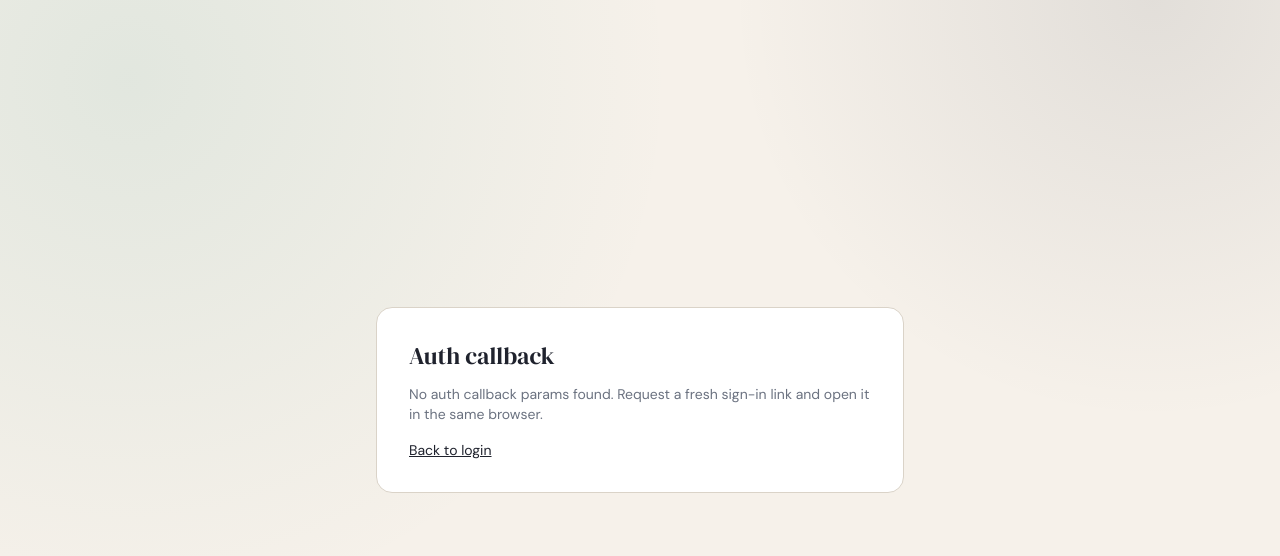
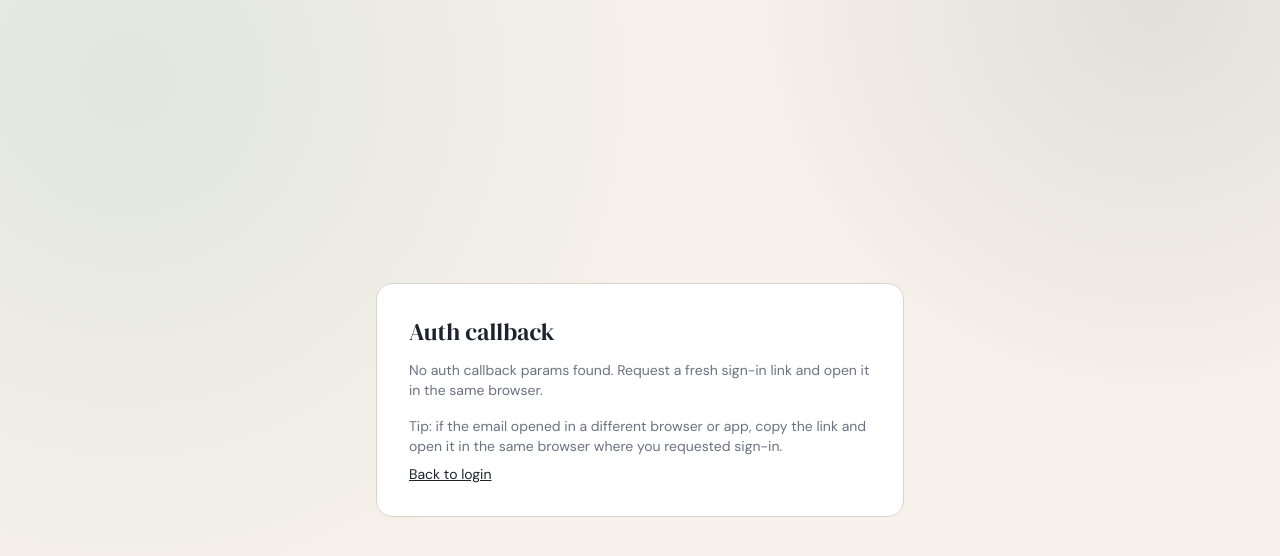
Before and after one commit to ccicm/NPEstudyclub, a Next.js app in the folder npe-web/: page /auth/callback in a window 1280 px wide. Shown: the top 556 px of the page. Built offline with nearby package versions, Linux system fonts and the light colour scheme; no server answers.

Commit message:
loginability

```diff
--- a/npe-web/app/auth/callback/_components/auth-callback-client.tsx
+++ b/npe-web/app/auth/callback/_components/auth-callback-client.tsx
@@ -50,6 +50,14 @@ export function AuthCallbackClient() {
         if (code) {
           const { error } = await supabase.auth.exchangeCodeForSession(code);
           if (error) {
+            if (error.message.toLowerCase().includes("pkce code verifier")) {
+              setState({
+                status: "error",
+                message:
+                  "This sign-in link used PKCE and was opened without the original browser storage. Request a fresh link and open it in the same browser/device, or use the newest email after this update.",
+              });
+              return;
+            }
             setState({ status: "error", message: error.message });
             return;
           }
@@ -79,11 +87,16 @@ export function AuthCallbackClient() {
         <h1 className="text-2xl">Auth callback</h1>
         <p className="mt-3 text-sm text-muted-foreground">{state.message}</p>
         {state.status === "error" ? (
-          <p className="mt-4 text-sm">
-            <Link href="/auth/login" className="underline">
-              Back to login
-            </Link>
-          </p>
+          <div className="mt-4 space-y-2 text-sm">
+            <p className="text-muted-foreground">
+              Tip: if the email opened in a different browser or app, copy the link and open it in the same browser where you requested sign-in.
+            </p>
+            <p>
+              <Link href="/auth/login" className="underline">
+                Back to login
+              </Link>
+            </p>
+          </div>
         ) : null}
       </div>
     </main>
--- a/npe-web/components/login-form.tsx
+++ b/npe-web/components/login-form.tsx
@@ -44,7 +44,7 @@ export function LoginForm({
         },
       });
       if (error) throw error;
-      setNotice("Check your email for the sign-in link.");
+      setNotice("Check your email for the sign-in link, then open it in this same browser/device.");
       router.push("/auth/request-status");
     } catch (error: unknown) {
       setError(error instanceof Error ? error.message : "An error occurred");
--- a/npe-web/lib/supabase/client.ts
+++ b/npe-web/lib/supabase/client.ts
@@ -15,5 +15,13 @@ export function createClient() {
   return createBrowserClient(
     supabaseUrl,
     supabaseKey,
+    {
+      auth: {
+        // Use implicit flow for email magic links so callback does not depend
+        // on a PKCE verifier stored in the same browser context.
+        flowType: "implicit",
+        detectSessionInUrl: true,
+      },
+    },
   );
 }
```
